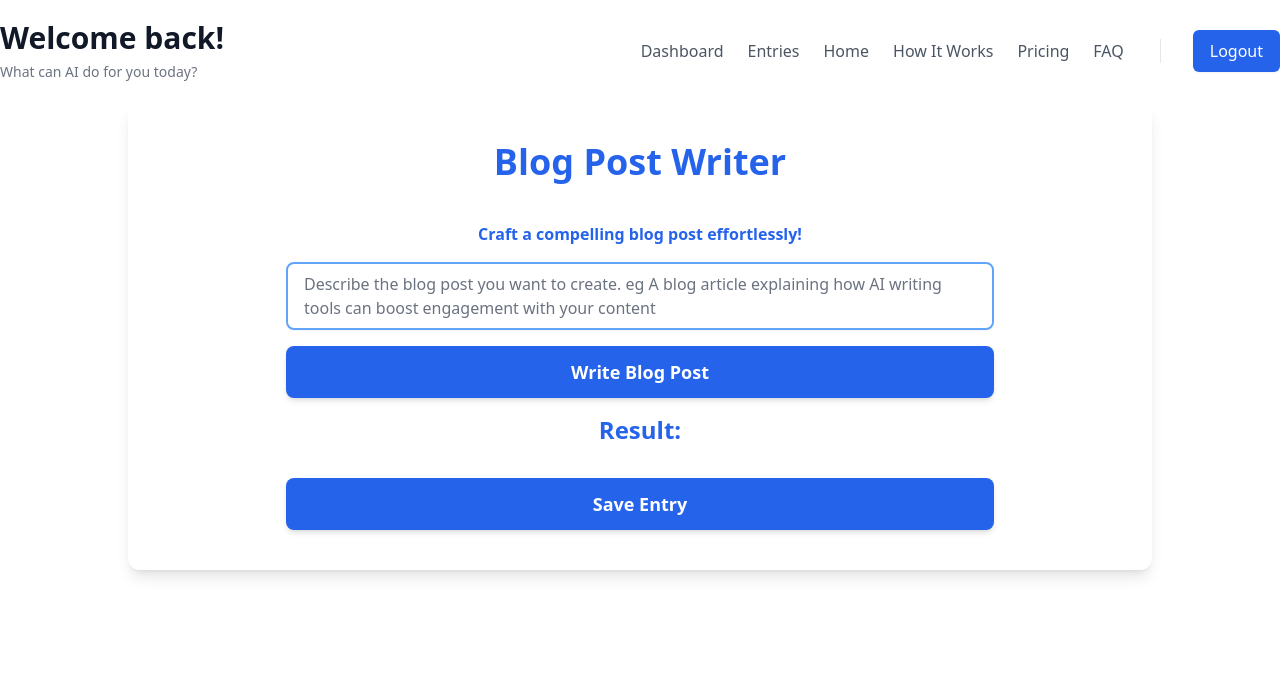
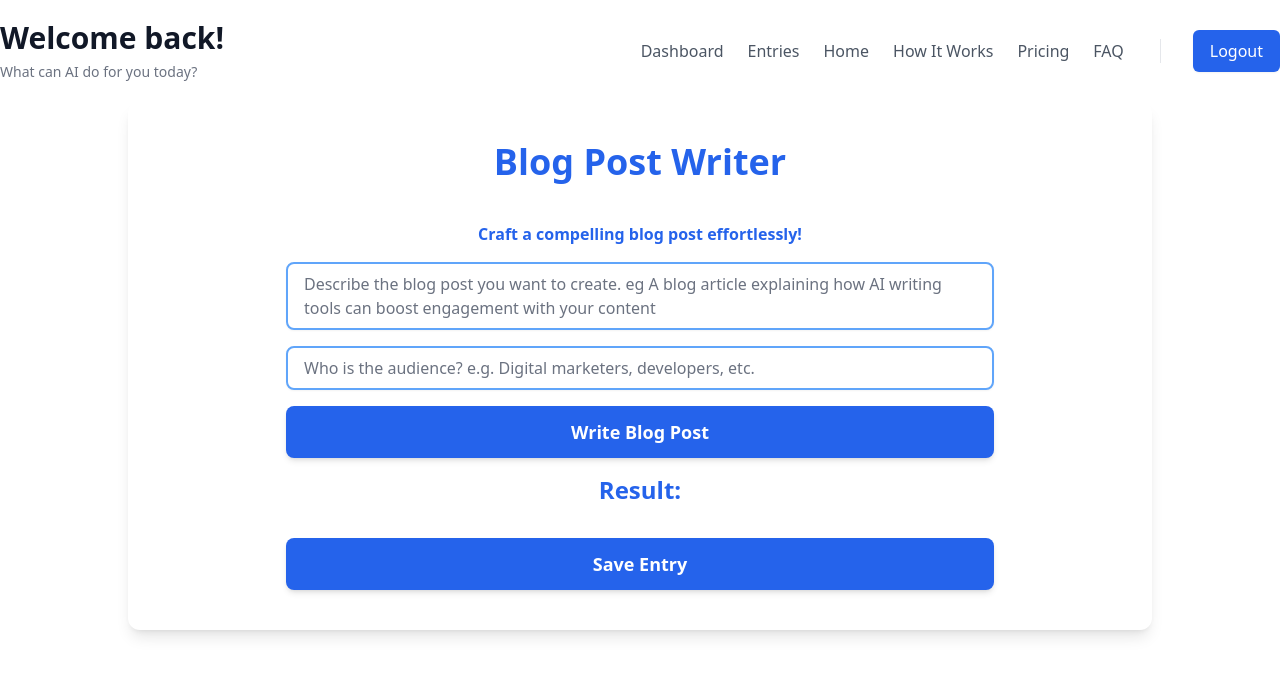
Before and after one commit to RobLam22/money-machine, a React (Vite) app: page /blog-post-writer in a window 1280 px wide. Shown: the top 676 px of the page. Built offline with nearby package versions, Linux system fonts and the light colour scheme; no server answers; sample sign-in values are in the browser's storage; what tailwindcss-rtl would draw is missing.

Commit message:
added entries scrapped ai changes

```diff
--- a/src/components/TextProcessor.jsx
+++ b/src/components/TextProcessor.jsx
@@ -5,19 +5,17 @@ import "firebase/auth";
 import { addDoc, collection } from "firebase/firestore";
 
 const TextProcessor = ({
-  systemPromptFunction,
+  systemPrompt,
   buttonText,
   onComplete,
   placeholder,
-  placeholderTailorPrompt,
+  placeholderAudience,
   title,
   subtitle,
-  showTailorPrompt = false,
-  tailorPrompt,
-  onTailorPromptChange,
+  showAudience = false,
 }) => {
   const [inputText, setInputText] = useState("");
-  const [customPrompt, setCustomPrompt] = useState("");
+  const [audience, setAudience] = useState("");
   const [result, setResult] = useState("");
 
   const entriesCollectionRef = collection(db, "entries");
@@ -30,7 +28,7 @@ const TextProcessor = ({
   };
 
   const processText = async () => {
-    const fullPrompt = systemPromptFunction(customPrompt);
+    const fullPrompt = systemPrompt(audience);
     const processedResult = await gptUtil(inputText, fullPrompt);
     setResult(processedResult);
     onComplete(processedResult);
@@ -58,15 +56,12 @@ const TextProcessor = ({
         onInput={handleAutoResize}
       />
 
-      {showTailorPrompt && (
+      {showAudience && (
         <textarea
           rows="1"
-          value={tailorPrompt}
-          onChange={(e) => {
-            setCustomPrompt(e.target.value);
-            onTailorPromptChange(e.target.value);
-          }}
-          placeholder={placeholderTailorPrompt}
+          value={audience}
+          onChange={(e) => setAudience(e.target.value)}
+          placeholder={placeholderAudience}
           className="w-3/4 px-4 py-2 border-2 border-blue-400 rounded-lg shadow-sm focus:border-blue-500 focus:ring-2 focus:ring-blue-200 focus:outline-none mb-4 resize-none"
         />
       )}
@@ -82,7 +77,7 @@ const TextProcessor = ({
         Result:
       </h2>
       <div
-        className="text-center"
+        className="text-gray-800 text-center"
         dangerouslySetInnerHTML={{ __html: result }}
       ></div>
       <button
--- a/src/screens/Tools/ArticleGenerator.jsx
+++ b/src/screens/Tools/ArticleGenerator.jsx
@@ -3,32 +3,29 @@ import TextProcessor from "../../components/TextProcessor";
 
 const ArticleGenerator = () => {
   const [finalResult, setFinalResult] = useState("");
-  const [tailorPrompt, setTailorPrompt] = useState("");
 
-  const systemPrompt = (prompt) => `
+  const systemPrompt = (audience) => `
     You are a sophisticated AI programmed to create detailed and well-researched articles.
     Given the subject, draft a concise and factual article.
-    Write this in a style which appeals to ${prompt}.
-    The output will be in HTML.
+    Write this in a style which appeals to ${audience}. The output will be in HTML.
     h1 for the title, which has class="text-2xl font-black mb-6 text-center text-black-600" and
     h2 for the subheadings, with class="text-1xl text-center font-bold mb-4 text-black-600".
     The remaining text will be in <p></p> tags. Include <br> AFTER EVERY </p> (</p><br>)
     Use no more than 200 words. Do NOT ask a question, generate a blog post regardless of output.
     `;
-  console.log(systemPrompt);
+  // console.log(systemPrompt);
   // console.log(finalResult);
 
   return (
     <div className="flex items-center justify-center bg-white">
       <div className="p-10 rounded-xl shadow-lg w-full md:w-4/5 lg:w-4/5 space-y-8">
         <TextProcessor
-          showTailorPrompt={true}
-          placeholderTailorPrompt="Who is the audience? e.g. Digital marketers, developers, millennials, students etc."
-          systemPromptFunction={systemPrompt}
-          onTailorPromptChange={setTailorPrompt}
+          showAudience={true}
+          systemPrompt={systemPrompt}
           buttonText="Generate AI Article"
           onComplete={setFinalResult}
           placeholder="Describe the article you want to create. eg An article explaining how AI writing tools can boost engagement with your content"
+          placeholderAudience="Who is the audience? e.g. Digital marketers, developers, millennials, students etc."
           title="Article Generator"
           subtitle="Need an instant article? Give us a topic and watch the magic happen!"
         />
--- a/src/screens/Tools/BlogPostWriter.jsx
+++ b/src/screens/Tools/BlogPostWriter.jsx
@@ -4,7 +4,6 @@ import TextProcessor from "../../components/TextProcessor";
 
 const BlogPostWriter = () => {
   const [finalResult, setFinalResult] = useState("");
-  const [tailorPrompt, setTailorPrompt] = useState("");
 
   const systemPrompt = (audience) => `
     You are a sophisticated AI designed to generate comprehensive and engaging blog posts.
@@ -23,13 +22,12 @@ const BlogPostWriter = () => {
     <div className="flex items-center justify-center bg-white">
       <div className="p-10 rounded-xl shadow-lg w-full md:w-4/5 lg:w-4/5 space-y-8">
         <TextProcessor
-          showTailor={true}
+          showAudience={true}
           systemPrompt={systemPrompt}
-          onTailorPromptChange={setTailorPrompt}
           buttonText="Write Blog Post"
           onComplete={setFinalResult}
           placeholder="Describe the blog post you want to create. eg A blog article explaining how AI writing tools can boost engagement with your content"
-          placeholderTailorPrompt="Who is the audience? e.g. Digital marketers, developers, etc."
+          placeholderAudience="Who is the audience? e.g. Digital marketers, developers, etc."
           title="Blog Post Writer"
           subtitle="Craft a compelling blog post effortlessly!"
         />
--- a/src/screens/Tools/GrammarFix.jsx
+++ b/src/screens/Tools/GrammarFix.jsx
@@ -7,8 +7,7 @@ const GrammarFix = () => {
   const systemPrompt = (audience) => `
     You are a sophisticated AI designed to generate comprehensive and engaging blog posts.
     Based on the topic provided, write a detailed and informative blog post.
-    Write this in a style which appeals to ${audience}.
-    The output will be in HTML.
+    Write this in a style which appeals to ${audience}. The output will be in HTML.
     h1 for the title, which has class="text-2xl font-black mb-6 text-center text-black-600" and
     h2 for the subheadings, with class="text-1xl text-center font-bold mb-4 text-black-600".
     The remaining text will be in <p></p> tags. Include <br> AFTER EVERY </p> (</p><br>)
@@ -23,10 +22,11 @@ const GrammarFix = () => {
       <div className="p-10 rounded-xl shadow-lg w-full md:w-4/5 lg:w-4/5 space-y-8">
         <TextProcessor
           showAudience={false}
-          systemPromptFunction={systemPrompt}
+          systemPrompt={systemPrompt}
           buttonText="Correct Grammar with AI"
           onComplete={setFinalResult}
           placeholder="Write your text here"
+          //   placeholderAudience="Who is the audience? e.g. Digital marketers, developers, etc."
           title="Grammar Corrector"
           subtitle="Transform your text into grammatical perfection!"
         />
--- a/src/screens/Tools/ProductDescriptions.jsx
+++ b/src/screens/Tools/ProductDescriptions.jsx
@@ -3,14 +3,12 @@ import TextProcessor from "../../components/TextProcessor";
 
 const ProductDescriptions = () => {
   const [finalResult, setFinalResult] = useState("");
-  const [tailorPrompt, setTailorPrompt] = useState("");
 
   const systemPrompt = (audience) => `
     You are a sophisticated AI designed to generate comprehensive and engaging product descriptions for e-Commerce.
     Based on the product provided, write a detailed and informative product description to entice potential buyers.
-    Write this in a style which appeals to ${audience}.
-    The output will be in HTML.
-    h1 for the title, which has class="text-2xl font-black mb-6 text-center text-black-600" and
+    Write this in a style which appeals to ${audience}. The output will be in HTML.
+    h1 for the main title, which has class="text-2xl font-black mb-6 text-center text-black-600" and
     h2 for the subheadings, with class="text-1xl text-center font-bold mb-4 text-black-600".
     The remaining text will be in <p></p> tags. Include <br> AFTER EVERY </p> (</p><br>)
     Use no more than 200 words. Do NOT ask a question, generate a blog post regardless of output.
@@ -22,13 +20,12 @@ const ProductDescriptions = () => {
     <div className="flex items-center justify-center bg-white">
       <div className="p-10 rounded-xl shadow-lg w-full md:w-4/5 lg:w-4/5 space-y-8">
         <TextProcessor
-          showTailorPrompt={true}
-          placeholderTailorPrompt="Who are you selling this product to? eg. Millenials, students, parents, pet owners"
-          systemPromptFunction={systemPrompt}
-          onTailorPromptChange={setTailorPrompt}
+          showAudience={true}
+          systemPrompt={systemPrompt}
           buttonText="Generate AI description"
           onComplete={setFinalResult}
           placeholder="Describe your product. eg. Small Round Coffee Table, Rustic Style, made from Metal and Wood. Colour is Walnut"
+          placeholderAudience="Who are you selling this product to? eg. Millenials, students, parents, pet owners"
           title="E-Commerce Product Description Generator"
           subtitle="Describe your product, and we'll generate a catchy and enticing product description for you"
         />
--- a/src/screens/Tools/SentenceRewriter.jsx
+++ b/src/screens/Tools/SentenceRewriter.jsx
@@ -3,29 +3,29 @@ import TextProcessor from "../../components/TextProcessor";
 
 const SentenceRewriter = () => {
   const [finalResult, setFinalResult] = useState("");
-  const [tailorPrompt, setTailorPrompt] = useState("");
 
-  const systemPrompt = (inputTone) => `
-    You're an advanced AI designed to rewrite sentences while preserving their original meaning, but adjusting to the specified tone of ${inputTone}.
+  const systemPrompt = (tone) => `
+    You're an advanced AI designed to rewrite sentences while preserving their original meaning, but adjusting to the specified tone of ${tone}.
     Take the provided sentence and rewrite it in the desired tone without changing its core message.
     The output will be in HTML.
     h1 for the title, which has class="text-2xl font-black mb-6 text-center text-black-600" and
     h2 for the subheadings, with class="text-1xl text-center font-bold mb-4 text-black-600".
     The remaining text will be in <p></p> tags. Include <br> AFTER EVERY </p> (</p><br>)
-    Keep to the approximate length of the original sentence. Do NOT ask a question, generate a blog post regardless of output.
+    Use no more than 200 words. Do NOT ask a question, generate a blog post regardless of output.
     `;
+  console.log(systemPrompt);
+  console.log(finalResult);
 
   return (
     <div className="flex items-center justify-center bg-white">
       <div className="p-10 rounded-xl shadow-lg w-full md:w-4/5 lg:w-4/5 space-y-8">
         <TextProcessor
-          showTailorPrompt={true}
-          placeholderTailorPrompt="Specify the tone for the rewrite. eg. Formal, casual, poetic, etc."
-          systemPromptFunction={systemPrompt}
-          onTailorPromptChange={setTailorPrompt}
+          showAudience={true}
+          systemPrompt={systemPrompt}
           buttonText="Rewrite Sentence"
           onComplete={setFinalResult}
           placeholder="Enter a sentence you want to rewrite. eg. 'The sun shines brightly.'"
+          placeholderAudience="Specify the tone for the rewrite. eg. Formal, casual, poetic, etc."
           title="Sentence Rewriter"
           subtitle="Input a sentence, and we'll rewrite it in your desired tone while preserving its original meaning."
         />
--- a/src/screens/Tools/SocialMediaPost.jsx
+++ b/src/screens/Tools/SocialMediaPost.jsx
@@ -3,28 +3,29 @@ import TextProcessor from "../../components/TextProcessor";
 
 const SocialMediaPost = () => {
   const [finalResult, setFinalResult] = useState("");
-  const [tailorPrompt, setTailorPrompt] = useState("");
 
   const systemPrompt = (platform) => `
     You're an advanced AI designed to create captivating social media posts tailored for different platforms. Given the information provided, generate a post suitable for the ${platform} platform.
     Craft the post to resonate with the typical audience of ${platform}, optimizing for engagement and clarity.
-    Output in HTML, separate by headings and paragraphs.
-    h1 for the title, which has className="text-2xl font-black mb-6 text-center text-black-600" and
-    h2 for the subheadings, with className="text-1xl text-center font-bold mb-4 text-black-600".
-    Use no more than 200 words. Do NOT ask a question, directly generate a social media post suitable for the chosen platform.
+    The output will be in HTML.
+    h1 for the title, which has class="text-2xl font-black mb-6 text-center text-black-600" and
+    h2 for the subheadings, with class="text-1xl text-center font-bold mb-4 text-black-600".
+    The remaining text will be in <p></p> tags. Include <br> AFTER EVERY </p> (</p><br>)
+    Use no more than 200 words. Do NOT ask a question, generate a blog post regardless of output.
     `;
+  console.log(systemPrompt);
+  console.log(finalResult);
 
   return (
     <div className="flex items-center justify-center bg-white">
       <div className="p-10 rounded-xl shadow-lg w-full md:w-4/5 lg:w-4/5 space-y-8">
         <TextProcessor
-          showTailorPrompt={true}
-          placeholderTailorPrompt="Choose the platform for the post. eg. Twitter, Instagram, LinkedIn, etc."
-          systemPromptFunction={systemPrompt}
-          onTailorPromptChange={setTailorPrompt}
+          showAudience={true}
+          systemPrompt={systemPrompt}
           buttonText="Generate Post"
           onComplete={setFinalResult}
           placeholder="Enter some information or context for your post. eg. 'Launching a new eco-friendly product line.'"
+          placeholderAudience="Choose the platform for the post. eg. Twitter, Instagram, LinkedIn, etc."
           title="Social Media Post Generator"
           subtitle="Provide some context, and we'll generate a post tailored for your chosen social media platform."
         />
```
Also changed, not shown: src/App.jsx (+9 -0 lines), src/screens/Entries.jsx (+24 -38 lines), src/screens/Tools/KeywordSuggestionsSEO.jsx (+3 -5 lines), src/screens/Tools/SentenceExpander.jsx (+6 -6 lines).
